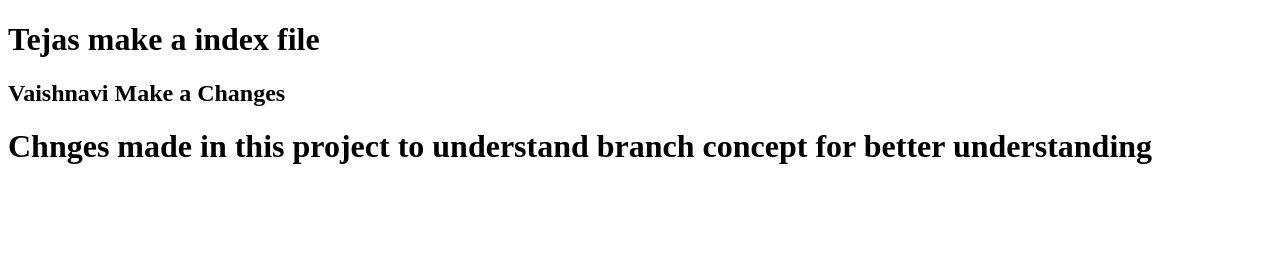
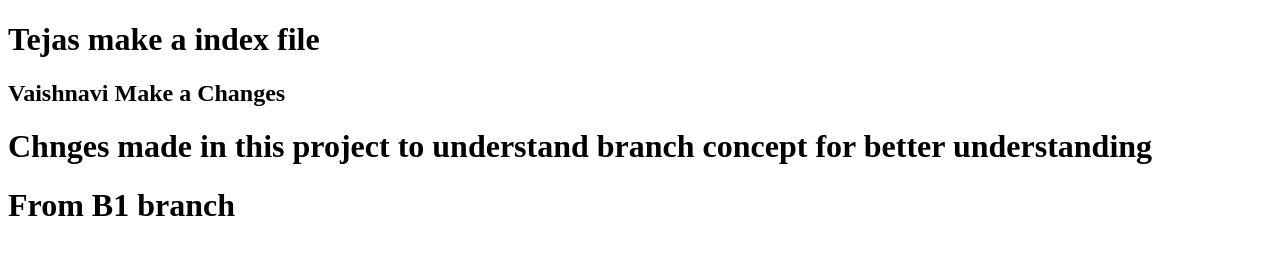
Before and after one commit to Wakchaure123/Collab, a plain HTML site: page index.html in a window 1280 px wide. Drawn offline with Linux system fonts and the light colour scheme.

Commit message:
From B1 branch

```diff
--- a/index.html
+++ b/index.html
@@ -6,5 +6,6 @@
     <h1>Tejas make a index file</h1>
     <h2>Vaishnavi Make a Changes</h2>
     <h1>Chnges made in this project to understand branch concept for better understanding</h1>
+    <h1>From B1 branch</h1>
 </body>
 </html>
```
